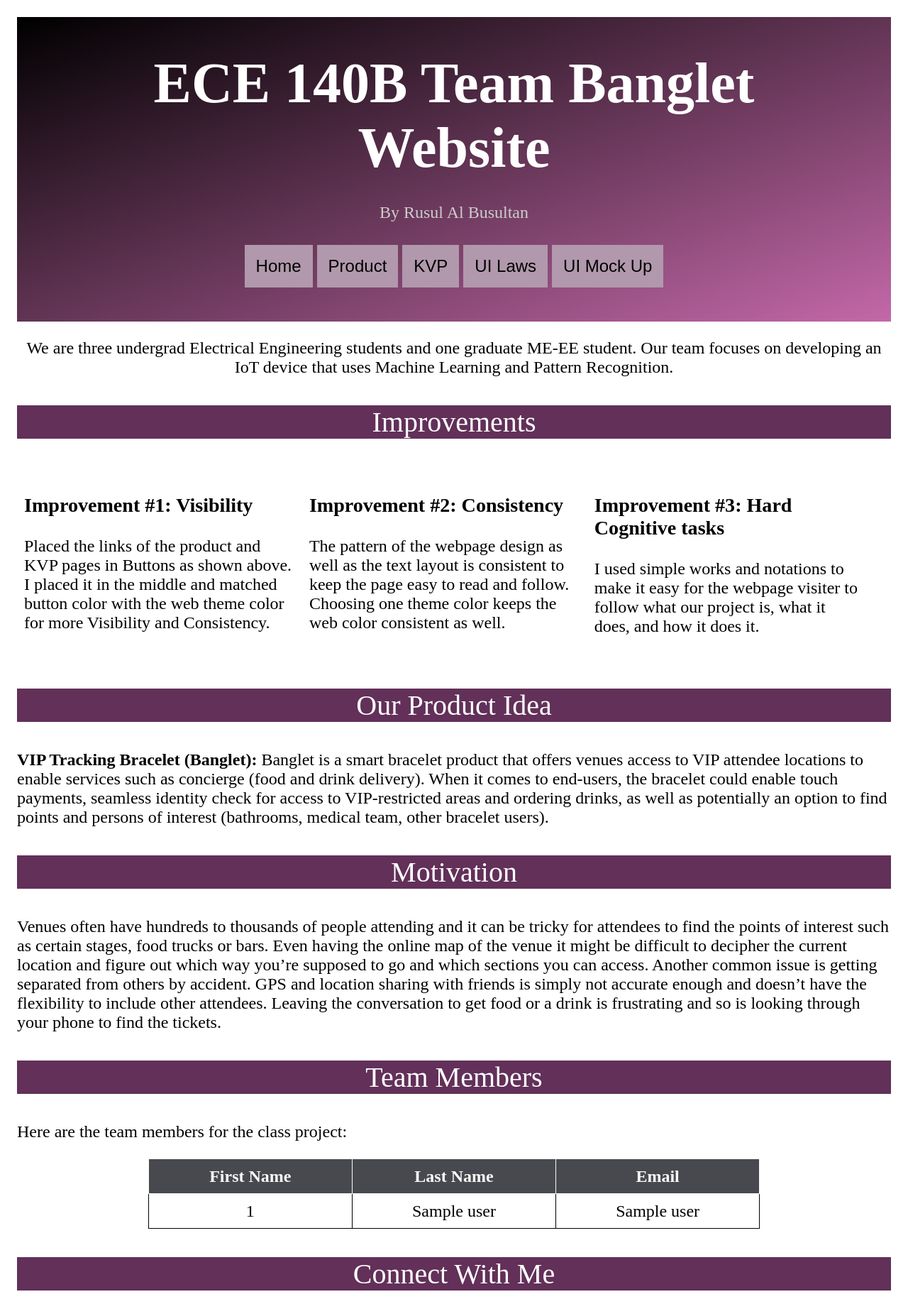
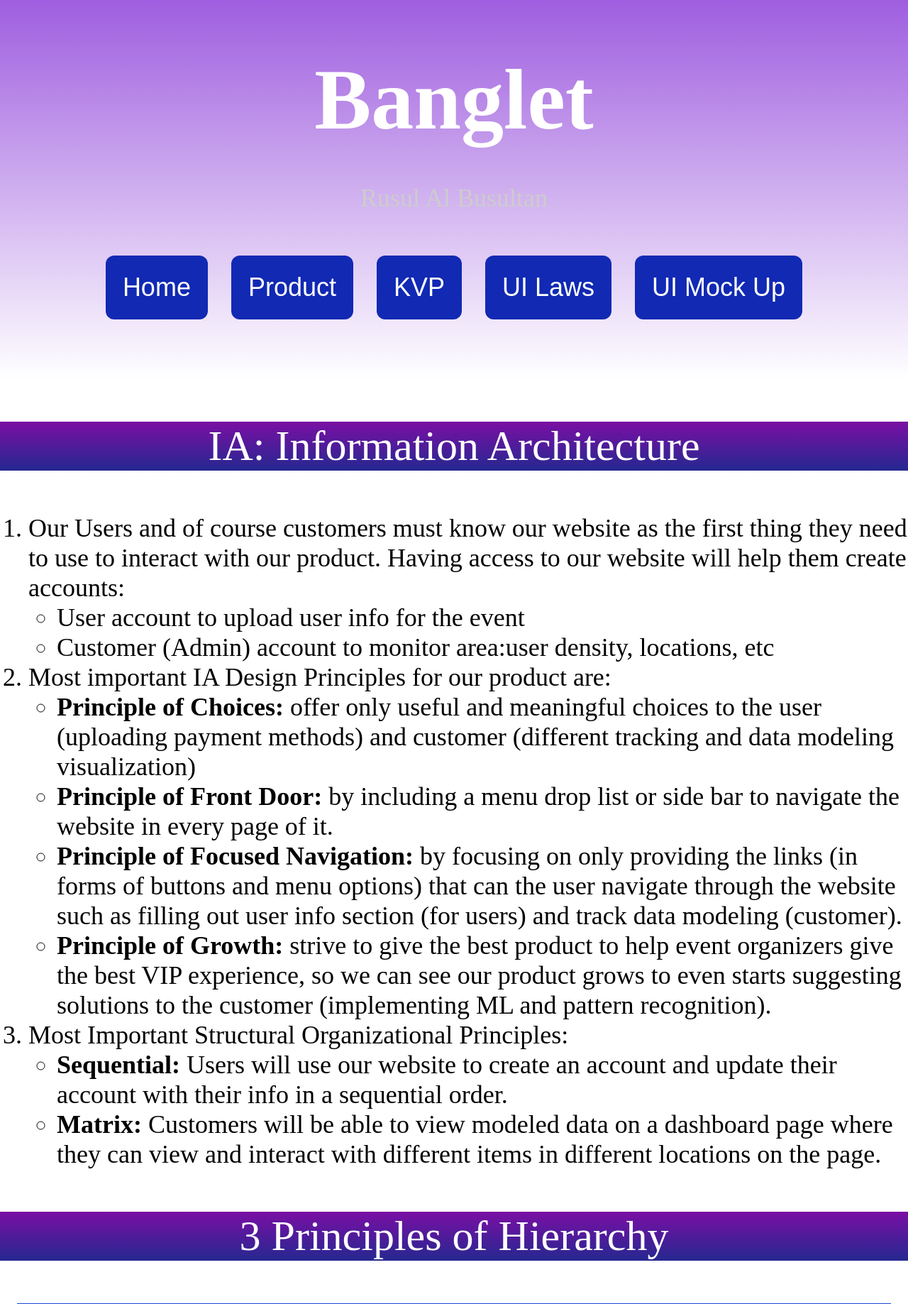
Before and after one commit to rusul-a/ECE140B_Web, a Python web app: template web/src/templates/home.html in a window 1280 px wide. Shown: the top 1837 px of the page at 71% size. Run offline with Jinja, Linux system fonts and the light colour scheme; the template is opened without the code that fills it: most values are stand-ins (such as "Sample title", 1, 10 or a date in 2020).

Commit message:
week 7 updates

```diff
--- a/web/src/public/css/agile.css
+++ b/web/src/public/css/agile.css
@@ -2,26 +2,42 @@
   text-align: center;
 } */
 
-body {
+html, body {
   font-size: 1.5rem;
   background: white;
-  margin: 0px;
+  margin: 0;
   font-family: serif;
-  padding:1.5rem;
+  /* padding:1.5rem; */
+}
+
+.button {
+  background-color: #1129b3;
+  border: none;
+  color: white;
+  padding: 1rem;
+  text-align: center;
+  text-decoration: none;
+  display: inline-block;
+  font-size: 1.5rem;
+  margin: 0.5rem;
+  border-radius: 12px;
 }
 
 .grad {
-  background-image: linear-gradient(to bottom right, Black, rgb(195, 104, 168));
+  /* background-image: linear-gradient(to bottom right, Black, rgb(195, 104, 168)); */
+  background-image: linear-gradient(to bottom, rgb(159, 94, 223),white);
   color: white;
   padding: 2rem;
   text-align: center;
 }
+
 .grad h1 {
   font-size:5rem;
   padding:1rem;
   margin: 0px;
   text-align: center;
 }
+
 .grad p {
   margin: 0px 1rem;
   color: #ccc;
@@ -35,16 +51,19 @@ table {
   border-collapse: collapse;
   width: 70%;
 }
+
 table th {
   background: rgb(72, 73, 78);
   color: #fafafa;
 }
+
 table th, table td {
   margin: 0px;
   text-align: center;
   padding: 0.66rem;
   border: 1px solid;
 }
+
 table tr:nth-child(odd) {
   background-color: white;
 }
@@ -57,23 +76,26 @@ table.center {
 .head{
   font-size: 2.5rem;
   /* background: rgb(192, 195, 102); */
-  background: rgb(98, 48, 89);
+  /* background: rgb(98, 48, 89); */
+  background-image: linear-gradient(to bottom, rgb(122, 15, 164),rgb(37, 40, 144));
   color:white;
   text-align: center;
 }
 
-.but{
+.column-container {
+  display: grid;
+  align-content: space-evenly;
+  grid-template-columns: auto auto auto;
+  gap: 0.5rem;
+  background-color: #1847d5;
+  padding: 0.7rem;
+}
+
+.column-container > div {
+  background-color: rgba(186, 153, 234, 0.8);
   text-align: center;
-  padding:1rem;
-  border: 1rem;
-  background-color: rgb(177, 152, 172);
-  font-size:1.5rem;
-
-}
-.column {
-  float: left;
-  width: 31%;
-  padding: 10px;
+  padding: 1rem;
+  font-size: 1.5rem;
 }
 
 /* Clear floats after the columns */
@@ -82,12 +104,31 @@ table.center {
   display: table;
   clear: both;
 }
+
 .p2{
   text-align: center;
 }
+
 .center1 {
   display: block;
   margin-left: auto;
   margin-right: auto;
   width: 50%;
 }
+
+.scaling{
+  transform: scale(0.7);
+}
+.div-head-main{
+   width: 100%;
+}
+.div-head-main h1 {
+  font-size:5rem;
+  padding:1rem;
+  margin: 0px;
+  text-align: center;
+  color:black;
+}
+.diver > div{
+  margin:1rem;
+}
--- /dev/null
+++ b/web/src/public/js/agile.js
@@ -0,0 +1,3 @@
+function myFunction() {
+    document.getElementById("demo").innerHTML = "Hello World";
+  }
--- a/web/src/templates/home.html
+++ b/web/src/templates/home.html
@@ -9,46 +9,93 @@
     <meta name="description" content="A Place to Call Home">
 
     <link rel="stylesheet" type="text/css" href="css/agile.css">
+    <link rel="icon" href="BANG.png">
   </head>
 
   <body>
-    <div class='grad'>
-      <h1>ECE 140B Team Banglet Website </h1>
-      <p> By Rusul Al Busultan </p>
+    <div class=grad>
+          <h1>Banglet</h1>
+      <p> Rusul Al Busultan </p>
       <p class="p2">
-        <button type="button" onclick="location.href='http://104.207.153.186/'" class="but"> Home </button>
-        <button type="button" onclick="location.href='http://104.207.153.186/product'" class="but"> Product </button>
-        <button type="button" onclick="location.href='http://104.207.153.186/kvp'" class="but"> KVP </button>
-        <button type="button" onclick="location.href='http://104.207.153.186/ui_laws'" class="but"> UI Laws </button>
-        <button type="button" onclick="location.href='http://104.207.153.186/mockup'" class="but"> UI Mock Up </button></p>
+        <button type="button" onclick="location.href='http://104.207.153.186/'" class="button"> Home </button>
+        <button type="button" onclick="location.href='http://104.207.153.186/product'" class="button"> Product </button>
+        <button type="button" onclick="location.href='http://104.207.153.186/kvp'" class="button"> KVP </button>
+        <button type="button" onclick="location.href='http://104.207.153.186/ui_laws'" class="button"> UI Laws </button>
+        <button type="button" onclick="location.href='http://104.207.153.186/mockup'" class="button"> UI Mock Up </button></p>
     </div>
-   <p class="p2"> We are three undergrad Electrical Engineering students and one graduate ME-EE student.
-     Our team focuses on developing an IoT device that uses Machine Learning and Pattern Recognition. </p>
 
-      <p class="head">Improvements </p>
-      <div class="row">
-        <div class="column">
+
+    <p class="head">IA: Information Architecture </p>
+    <div class="diver">
+    <ol>
+      <li> Our Users and of course customers must know our website as the first thing they need to use to interact with our product.
+        Having access to our website will help them create accounts:
+        <ul>
+          <li> User account to upload user info for the event </li>
+          <li> Customer (Admin) account to monitor area:user density, locations, etc </li>
+        </ul>
+        </li>
+      <li>Most important IA Design Principles for our product are:
+        <ul>
+          <li> <b> Principle of Choices: </b> offer only useful and meaningful choices to the user (uploading payment methods) and customer
+            (different tracking and data modeling visualization) </li>
+          <li> <b> Principle of Front Door: </b> by including a menu drop list or side bar to navigate the website in every page of it. </li>
+          <li> <b> Principle of Focused Navigation: </b> by focusing on only providing the links (in forms of buttons and menu options) that can
+          the user navigate through the website such as filling out user info section (for users) and track data modeling (customer). </li>
+          <li> <b> Principle of Growth: </b> strive to give the best product to help event organizers give the best VIP experience, so we can see our
+            product grows to even starts suggesting solutions to the customer (implementing ML and pattern recognition). </li>
+        </ul>
+      </li>
+      <li> Most Important Structural Organizational Principles:
+        <ul>
+          <li><b>Sequential: </b> Users will use our website to create an account and update their account with their info in a sequential order.</li>
+          <li> <b> Matrix: </b> Customers will be able to view modeled data on a dashboard page where they can view and interact with different items
+          in different locations on the page.</li>
+        </ul>
+      </li>
+    </ol>
+    </div>
+    <p class="head"> 3 Principles of Hierarchy </p>
+    <div class="diver">
+    <div class="column-container">
+      <div><h3>Color and contrast:</h3>
+        By making the buttons color pop.
+      </div>
+      <div><h3>Typo graphic Hierarchy:</h3>
+        By having the Brand Name in large font size next to a relevant photo around our persona/setting.
+      </div>
+      <div>
+        <h3>Alignment:</h3>
+          Align texts and images within a section consistently to have a better visual.
+      </div>
+    </div>
+    </div>
+    <p class="head">Improvements </p>
+    <div class="diver">
+      <div class="column-container">
+        <div>
           <h3>Improvement #1: Visibility</h3>
           <p> Placed the links of the product and KVP pages in Buttons as shown above. I placed it in
             the middle and matched button color with the web theme color for more Visibility and Consistency.
           </p>
         </div>
-        <div class="column" >
+        <div>
           <h3>Improvement #2: Consistency</h3>
           <p> The pattern of the webpage design as well as the text layout is consistent to keep the page
             easy to read and follow. Choosing one theme color keeps the web color consistent as well.
           </p>
         </div>
-        <div class="column">
+        <div>
           <h3>Improvement #3: Hard Cognitive tasks</h3>
           <p> I used simple works and notations to make it easy for the webpage visiter to follow what
             our project is, what it does, and how it does it.
           </p>
         </div>
       </div>
-
+    </div>
     <section class='spacer'>
       <p class='head'>Our Product Idea </p>
+      <div class="diver">
       <b> VIP Tracking Bracelet (Banglet): </b>
           Banglet is a smart bracelet product that offers venues access to VIP attendee locations to
           enable services such as concierge (food and drink delivery). When it comes to end-users, the
@@ -63,9 +110,8 @@
         by accident. GPS and location sharing with friends is simply not accurate enough and doesn’t have the
         flexibility to include other attendees. Leaving the conversation to get food or a drink is frustrating
         and so is looking through your phone to find the tickets.
-
+      </div>
       <p class='head'>Team Members</p>
-      <p> Here are the team members for the class project: </p>
       <table class='center'>
         <thead>
           <tr>
@@ -84,7 +130,7 @@
           {% endfor %}
         </tbody>
       </table>
-      <p  class='head'>Connect With Me</p>
+      <p class='head'>Connect With Me</p>
       <div class="p2"> Click on LinkedIn's logo below to be directed to Rusul's LinkedIn page.
         <p><a href="https://www.linkedin.com/in/rusul-albusultan/"
         target="_blank"> <img src="https://www.freepnglogos.com/uploads/linkedin-blue-style-logo-png-0.png"
```
Also changed, not shown: web/src/templates/kvp.html (+7 -5 lines), web/src/templates/mockup.html (+14 -7 lines), web/src/templates/product.html (+6 -5 lines), web/src/templates/ui_laws.html (+11 -9 lines), web/src/public/BANG.png (added), web/src/public/MockUp1.png (added), web/src/public/MockUp2.png (added), web/src/public/concert.jpg (added).
